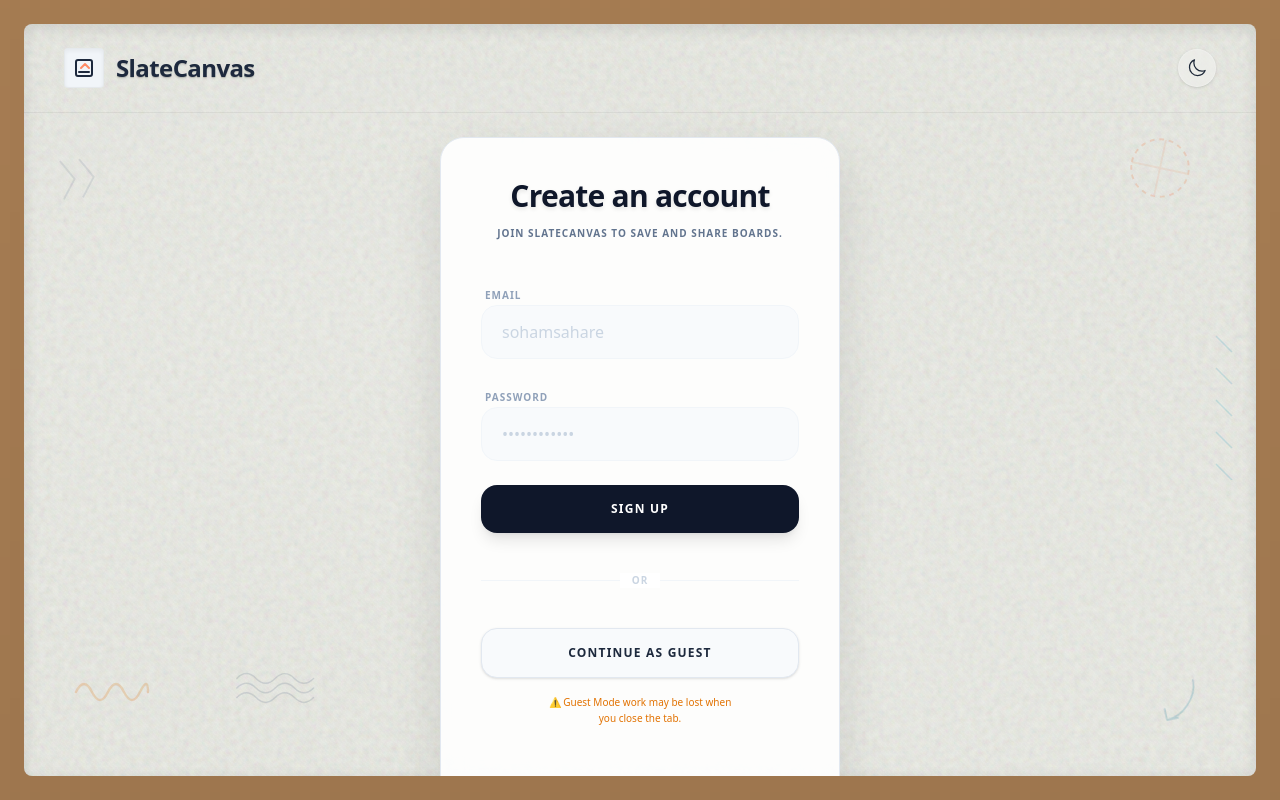
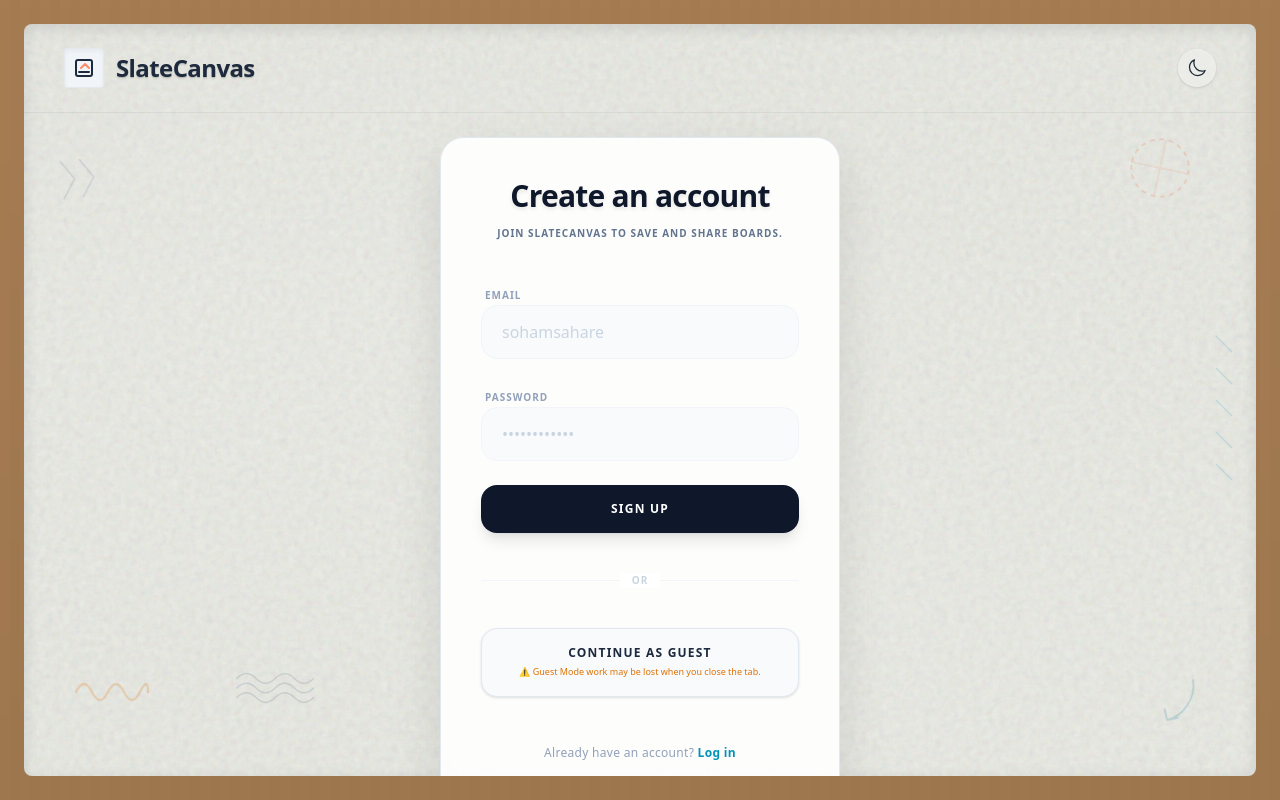
Before and after one commit to soham-sahare/SlateCanvas, a Next.js app in the folder frontend/: page /signup in a window 1280 px wide. Built offline with nearby package versions, Linux system fonts and the light colour scheme.

Commit message:
refactor: move guest mode warning inside the button

```diff
--- a/frontend/src/app/signup/page.tsx
+++ b/frontend/src/app/signup/page.tsx
@@ -87,13 +87,13 @@ export default function SignupPage() {
             <div className="space-y-4">
               <Link
                 href="/board/guest"
-                className="w-full flex justify-center py-4 px-4 rounded-2xl border border-slate-200 dark:border-white/5 text-slate-800 dark:text-[#e2e8f0] font-bold text-xs uppercase tracking-widest bg-slate-50 dark:bg-white/5 hover:bg-slate-100 dark:hover:bg-white/10 transition-all shadow-sm"
+                className="w-full flex flex-col items-center justify-center py-4 px-4 rounded-2xl border border-slate-200 dark:border-white/5 text-slate-800 dark:text-[#e2e8f0] bg-slate-50 dark:bg-white/5 hover:bg-slate-100 dark:hover:bg-white/10 transition-all shadow-sm group"
               >
-                Continue as Guest
+                <span className="font-bold text-xs uppercase tracking-widest">Continue as Guest</span>
+                <span className="text-[9px] text-amber-600 dark:text-amber-500/60 leading-relaxed mt-1 font-medium">
+                  ⚠️ Guest Mode work may be lost when you close the tab.
+                </span>
               </Link>
-              <p className="text-[10px] text-center text-amber-600 dark:text-amber-500/60 leading-relaxed max-w-[200px] mx-auto">
-                ⚠️ Guest Mode work may be lost when you close the tab.
-              </p>
             </div>
 
             <p className="text-xs text-center text-slate-400 dark:text-[#cbd5e1]/40 font-medium tracking-wide pt-2">
```
